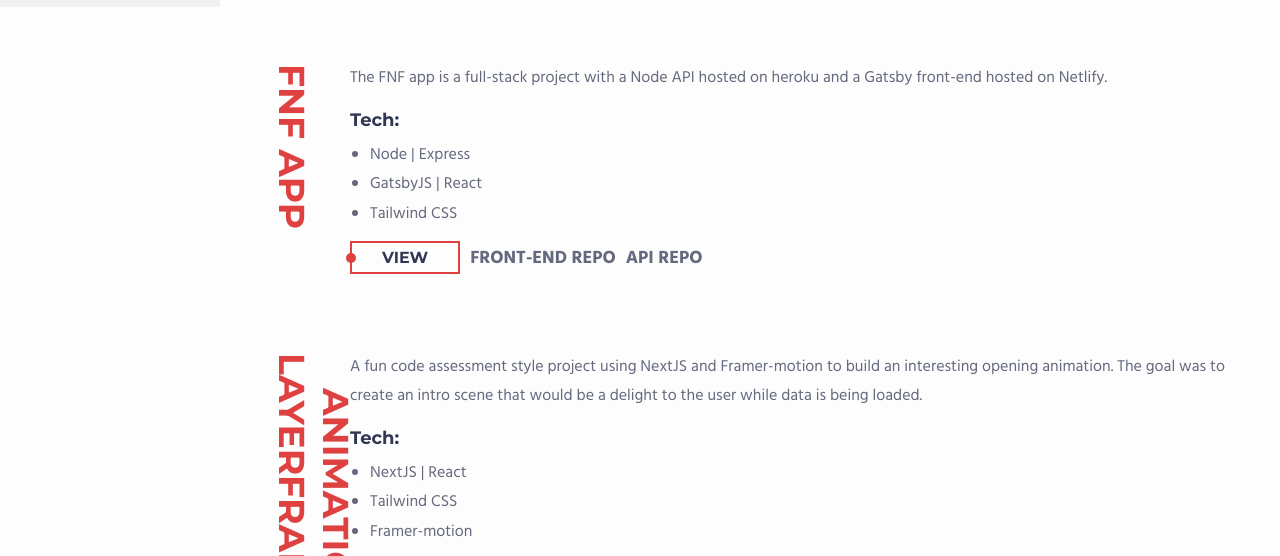
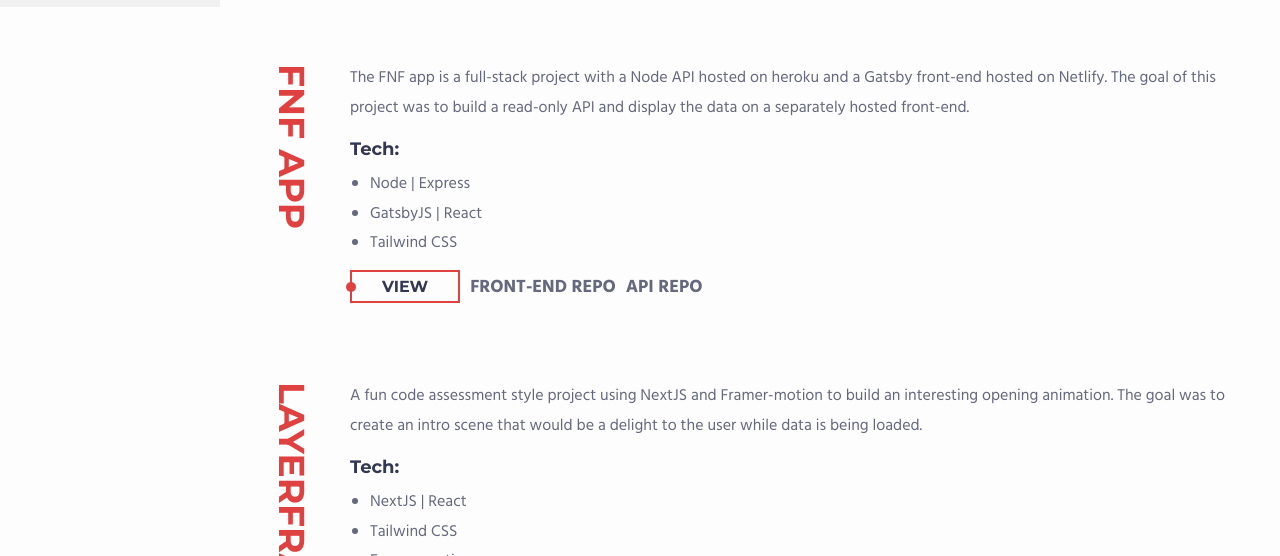
Before and after one commit to drewclem/drewclem.github.io, a Gatsby site: page /projects in a window 1280 px wide. Shown: the part 813-1369 px from the top of the page. Built offline with nearby package versions, Linux system fonts and the light colour scheme; Gatsby itself is replaced by a stand-in of ours.

Commit message:
small change

```diff
--- a/src/pages/projects.js
+++ b/src/pages/projects.js
@@ -110,7 +110,9 @@ const Projects = () => (
       <div className="project-copy">
         <p>
           The FNF app is a full-stack project with a Node API hosted on heroku
-          and a Gatsby front-end hosted on Netlify.
+          and a Gatsby front-end hosted on Netlify. The goal of this project was
+          to build a read-only API and display the data on a separately hosted
+          front-end.
         </p>
 
         <h3
@@ -158,7 +160,7 @@ const Projects = () => (
     </div>
 
     <div className="project-item">
-      <h2>Layerframe Animation</h2>
+      <h2>Layerframe</h2>
 
       <div className="project-copy">
         <p>
```
